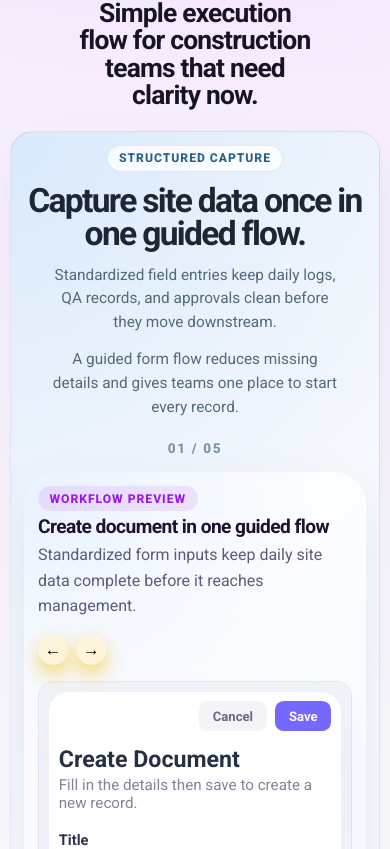
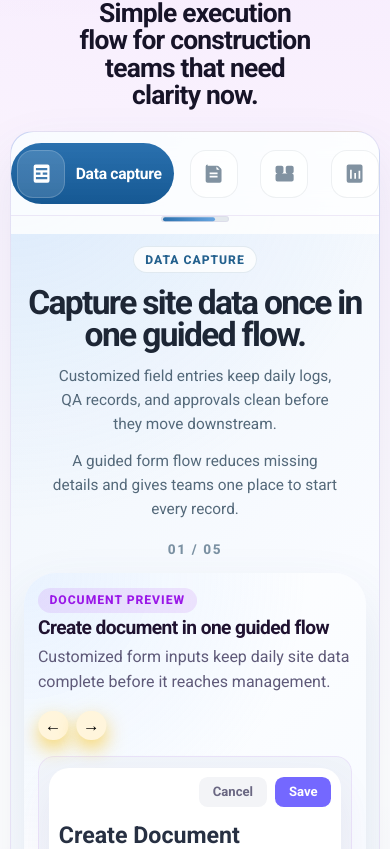
Before and after one commit to FriendlyBen/Manageable-Landing-Page, a Next.js app: page / in a window 390 px wide. Shown: the part 2075-2924 px from the top of the page. Built offline with nearby package versions, Linux system fonts and the light colour scheme.

Commit message:
fix slider in capabilities

```diff
--- a/app/globals.css
+++ b/app/globals.css
@@ -913,6 +913,10 @@ p {
   font-size: 0.98rem;
   font-weight: 700;
   letter-spacing: -0.02em;
+}
+
+.feature-rail-swipe-hint {
+  display: none;
 }
 
 @keyframes capabilitiesSlideInFromRight {
@@ -3294,6 +3298,8 @@ p {
 
   .capabilities-showcase {
     border-radius: 1.45rem;
+    display: flex;
+    flex-direction: column;
   }
 
   .capabilities-stage {
@@ -3327,7 +3333,101 @@ p {
   }
 
   .capabilities-feature-rail {
-    grid-template-columns: repeat(2, minmax(0, 1fr));
+    position: relative;
+    order: -1;
+    display: flex;
+    gap: 0.55rem;
+    overflow-x: auto;
+    padding: 0.8rem;
+    border-top: 0;
+    border-bottom: 1px solid rgba(109, 50, 178, 0.1);
+    scroll-snap-type: x proximity;
+    scrollbar-width: none;
+    background: rgba(255, 255, 255, 0.82);
+  }
+
+  .capabilities-feature-rail::-webkit-scrollbar {
+    display: none;
+  }
+
+  .feature-rail-item {
+    flex: 0 0 auto;
+    display: inline-flex;
+    align-items: center;
+    justify-content: center;
+    gap: 0;
+    min-width: 4.25rem;
+    padding: 0.4rem;
+    border: 0;
+    border-radius: 999px;
+    scroll-snap-align: start;
+    transition:
+      background-color 180ms ease,
+      color 180ms ease,
+      transform 180ms ease,
+      padding 180ms ease,
+      gap 180ms ease,
+      min-width 180ms ease;
+  }
+
+  .feature-rail-item.is-active {
+    justify-content: flex-start;
+    gap: 0.65rem;
+    min-width: max-content;
+    padding: 0.4rem 0.9rem 0.4rem 0.4rem;
+  }
+
+  .feature-rail-icon {
+    width: 3rem;
+    height: 3rem;
+    flex: 0 0 auto;
+  }
+
+  .feature-rail-label {
+    max-width: 0;
+    opacity: 0;
+    overflow: hidden;
+    white-space: nowrap;
+    transform: translateX(-8px);
+    transition:
+      max-width 220ms ease,
+      opacity 180ms ease,
+      transform 220ms ease;
+  }
+
+  .feature-rail-item.is-active .feature-rail-label {
+    max-width: 12rem;
+    opacity: 1;
+    transform: translateX(0);
+  }
+
+  .feature-rail-swipe-hint {
+    display: flex;
+    justify-content: center;
+    padding: 0 0.8rem 0.72rem;
+    order: -1;
+    background: rgba(255, 255, 255, 0.82);
+  }
+
+  .feature-rail-swipe-track {
+    position: relative;
+    display: inline-flex;
+    width: 4.2rem;
+    height: 0.36rem;
+    border-radius: 999px;
+    background: rgba(125, 145, 163, 0.18);
+    box-shadow: inset 0 0 0 1px rgba(109, 50, 178, 0.06);
+  }
+
+  .feature-rail-swipe-thumb {
+    position: absolute;
+    top: 50%;
+    left: var(--feature-rail-thumb-offset, 0%);
+    width: var(--feature-rail-thumb-size, 40%);
+    height: 0.22rem;
+    border-radius: 999px;
+    background: linear-gradient(90deg, rgba(29, 104, 170, 0.92), rgba(92, 159, 223, 0.92));
+    transform: translateY(-50%);
   }
 
   .capability-grid {
@@ -3360,10 +3460,6 @@ p {
   .carousel-topbar {
     grid-template-columns: 1fr;
     justify-items: start;
-  }
-
-  .capabilities-stage-controls {
-    justify-content: flex-end;
   }
 
   .report-preview-top {
@@ -3671,22 +3767,15 @@ p {
   }
 
   .capabilities-feature-rail {
-    grid-template-columns: 1fr;
+    padding: 0.7rem;
   }
 
   .feature-rail-item {
-    grid-template-columns: auto 1fr;
-    justify-items: start;
-    align-items: center;
-    text-align: left;
-    gap: 0.8rem;
-    padding: 0.9rem 1rem;
-    border-right: 0;
-    border-bottom: 1px solid rgba(109, 50, 178, 0.08);
-  }
-
-  .feature-rail-item:last-child {
-    border-bottom: 0;
+    min-width: 3.85rem;
+  }
+
+  .feature-rail-item.is-active {
+    padding-right: 0.8rem;
   }
 
   .report-sheet,
--- a/components/capabilities-showcase.tsx
+++ b/components/capabilities-showcase.tsx
@@ -1,6 +1,6 @@
 "use client";
 
-import { type ReactNode, useState } from "react";
+import { type CSSProperties, type ReactNode, useEffect, useRef, useState } from "react";
 
 import AutomatedReportCarousel from "@/components/automated-report-carousel";
 import CapabilityCarousel from "@/components/capability-carousel";
@@ -20,16 +20,16 @@ type Feature = {
 
 const features: Feature[] = [
   {
-    eyebrow: "Structured capture",
+    eyebrow: "Data Capture",
     title: "Capture site data once in one guided flow.",
     description:
-      "Standardized field entries keep daily logs, QA records, and approvals clean before they move downstream.",
+      "Customized field entries keep daily logs, QA records, and approvals clean before they move downstream.",
     support: "A guided form flow reduces missing details and gives teams one place to start every record.",
     iconLabel: "Data capture",
     visual: <CapabilityCarousel />
   },
   {
-    eyebrow: "Auto-generated outputs",
+    eyebrow: "Auto-generated reports",
     title: "Turn field activity into reports without the month-end scramble.",
     description:
       "The same records can feed daily site reports and progress claim summaries without rebuilding the data manually.",
@@ -109,7 +109,52 @@ function FeatureIcon({ index }: { index: number }) {
 export default function CapabilitiesShowcase() {
   const [activeIndex, setActiveIndex] = useState(0);
   const [direction, setDirection] = useState<SlideDirection>("forward");
+  const [railIndicatorStyle, setRailIndicatorStyle] = useState<CSSProperties>({
+    "--feature-rail-thumb-size": "40%",
+    "--feature-rail-thumb-offset": "0%"
+  } as CSSProperties);
+  const railRef = useRef<HTMLDivElement | null>(null);
+  const railButtonRefs = useRef<Array<HTMLButtonElement | null>>([]);
   const activeFeature = features[activeIndex];
+
+  useEffect(() => {
+    const rail = railRef.current;
+
+    if (!rail) {
+      return;
+    }
+
+    const updateRailIndicator = () => {
+      const { scrollLeft, scrollWidth, clientWidth } = rail;
+      const maxScroll = Math.max(scrollWidth - clientWidth, 1);
+      const visibleRatio = scrollWidth > 0 ? Math.min(clientWidth / scrollWidth, 1) : 1;
+      const thumbSize = Math.max(22, visibleRatio * 100);
+      const maxOffset = Math.max(100 - thumbSize, 0);
+      const thumbOffset = maxScroll > 0 ? (scrollLeft / maxScroll) * maxOffset : 0;
+
+      setRailIndicatorStyle({
+        "--feature-rail-thumb-size": `${thumbSize}%`,
+        "--feature-rail-thumb-offset": `${thumbOffset}%`
+      } as CSSProperties);
+    };
+
+    updateRailIndicator();
+    rail.addEventListener("scroll", updateRailIndicator, { passive: true });
+    window.addEventListener("resize", updateRailIndicator);
+
+    return () => {
+      rail.removeEventListener("scroll", updateRailIndicator);
+      window.removeEventListener("resize", updateRailIndicator);
+    };
+  }, []);
+
+  useEffect(() => {
+    railButtonRefs.current[activeIndex]?.scrollIntoView({
+      behavior: "smooth",
+      inline: "center",
+      block: "nearest"
+    });
+  }, [activeIndex]);
 
   const showFeature = (index: number) => {
     if (index === activeIndex) {
@@ -148,13 +193,16 @@ export default function CapabilitiesShowcase() {
         </div>
       </article>
 
-      <div className="capabilities-feature-rail" aria-label="Manageable platform features">
+      <div ref={railRef} className="capabilities-feature-rail" aria-label="Manageable platform features">
         {features.map((feature, index) => {
           const isActive = index === activeIndex;
 
           return (
             <button
               key={feature.title}
+              ref={(element) => {
+                railButtonRefs.current[index] = element;
+              }}
               type="button"
               className={isActive ? "feature-rail-item is-active" : "feature-rail-item"}
               onClick={() => showFeature(index)}
@@ -168,6 +216,12 @@ export default function CapabilitiesShowcase() {
           );
         })}
       </div>
+
+      <div className="feature-rail-swipe-hint" aria-hidden="true">
+        <span className="feature-rail-swipe-track" style={railIndicatorStyle}>
+          <span className="feature-rail-swipe-thumb" />
+        </span>
+      </div>
     </div>
   );
 }
--- a/components/capability-carousel.tsx
+++ b/components/capability-carousel.tsx
@@ -5,7 +5,7 @@ import { useState } from "react";
 const workflowSlides = [
   {
     title: "Create document in one guided flow",
-    description: "Standardized form inputs keep daily site data complete before it reaches management.",
+    description: "Customized form inputs keep daily site data complete before it reaches management.",
     variant: "form"
   },
   {
@@ -54,7 +54,7 @@ export default function CapabilityCarousel({ compact = false, mode = "workflow"
     <div className={compact ? "capability-carousel is-compact" : "capability-carousel"} aria-label="Manageable workflow preview">
       <div className="carousel-topbar">
         <div className="carousel-copy">
-          <span className="carousel-kicker">Workflow Preview</span>
+          <span className="carousel-kicker">Document Preview</span>
           <h3>{slides[activeIndex].title}</h3>
           <p>{slides[activeIndex].description}</p>
         </div>
```
Also changed, not shown: 1 other file (tests, documents, lock files or other folders).
